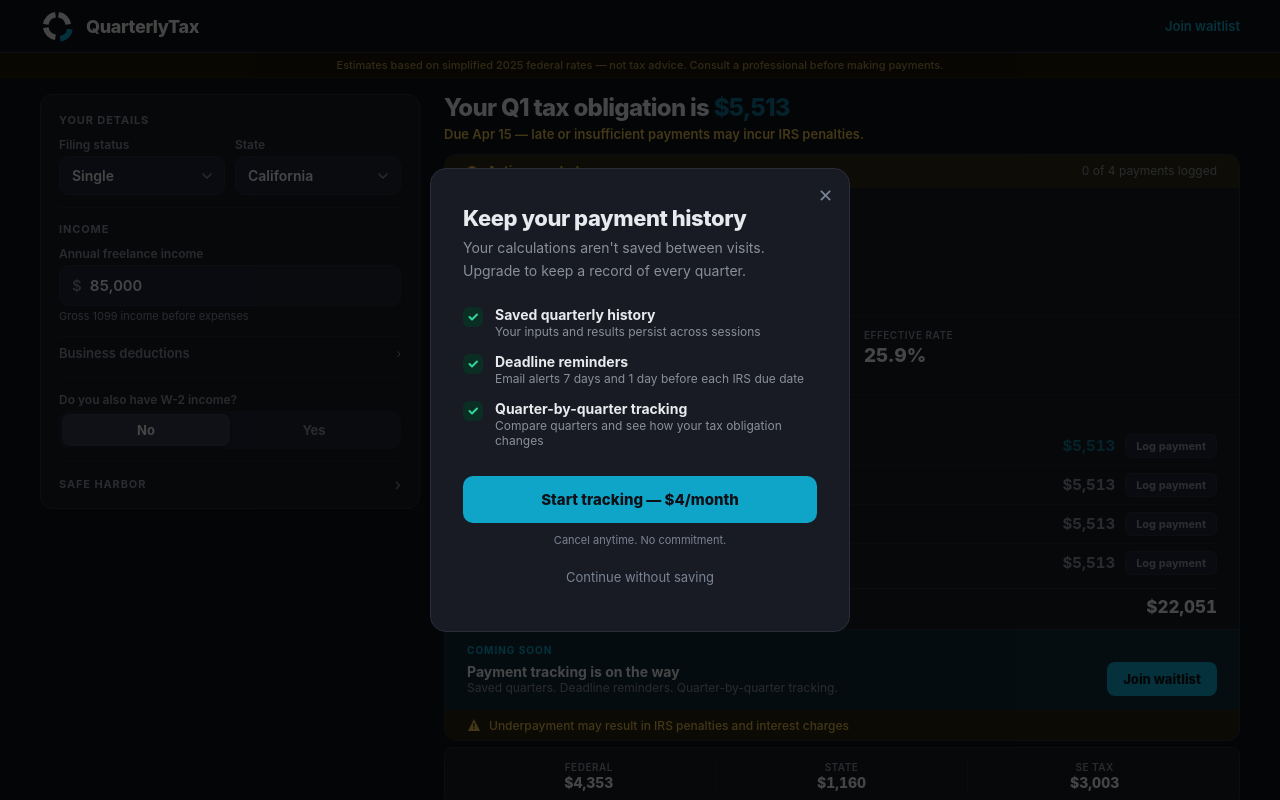
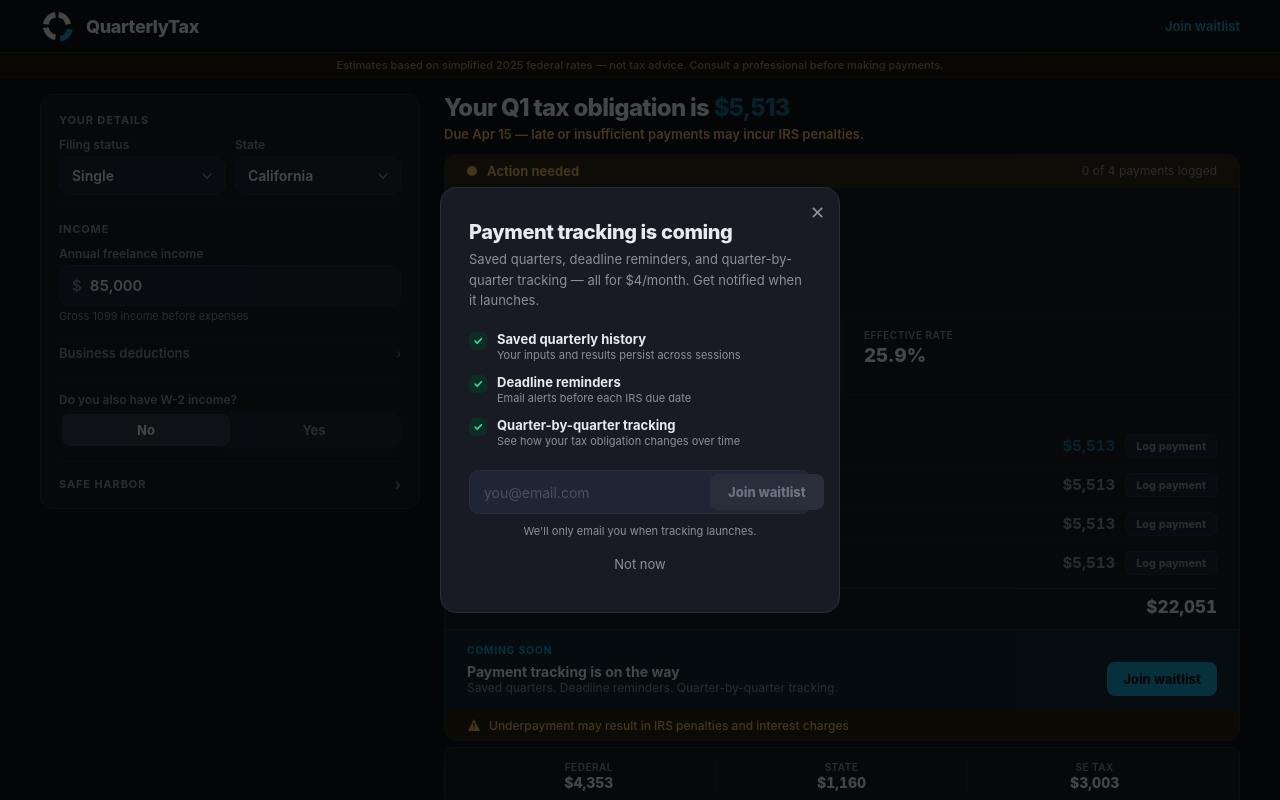
Before and after one commit to Tnellyy/Quarterlytax, a React (Vite) app: page / in a window 1280 px wide. Both pictures are taken after a click on the button "Join waitlist". Shown: the top 800 px of the page. Built offline with nearby package versions, Linux system fonts and the light colour scheme.

Commit message:
Update UpgradeModal.jsx

```diff
--- a/src/components/UpgradeModal.jsx
+++ b/src/components/UpgradeModal.jsx
@@ -1,69 +1,115 @@
+import { useState } from "react";
+
 export default function UpgradeModal({ open, onClose }) {
+  const [email, setEmail] = useState("");
+  const [submitted, setSubmitted] = useState(false);
+
   if (!open) return null;
 
+  const handleClose = () => { setSubmitted(false); setEmail(""); onClose(); };
+
   return (
-    <div onClick={onClose} style={{
+    <div onClick={handleClose} style={{
       position: "fixed", inset: 0, background: "rgba(0,0,0,.7)",
       display: "flex", alignItems: "center", justifyContent: "center",
       zIndex: 100, padding: 20,
     }}>
       <div onClick={(e) => e.stopPropagation()} style={{
         background: "#181b23", border: "1px solid #2a2e3a",
-        borderRadius: 16, padding: "36px 32px",
-        maxWidth: 420, width: "100%", position: "relative",
+        borderRadius: 16, padding: "32px 28px",
+        maxWidth: 400, width: "100%", position: "relative",
       }}>
-        <button onClick={onClose} style={{
-          position: "absolute", top: 16, right: 16,
-          background: "none", border: "none", fontSize: 18, color: "#7a8394", cursor: "pointer",
+        <button onClick={handleClose} style={{
+          position: "absolute", top: 14, right: 14,
+          background: "none", border: "none", fontSize: 18, color: "#8a919d", cursor: "pointer",
         }}>✕</button>
 
-        <div style={{ fontSize: 22, fontWeight: 800, color: "#e8eaed", letterSpacing: "-.02em", marginBottom: 6 }}>
-          Keep your payment history
+        {submitted ? (
+          <div style={{ textAlign: "center", padding: "12px 0" }}>
+            <div style={{ width: 40, height: 40, borderRadius: 10, background: "#0a2e23", display: "inline-flex", alignItems: "center", justifyContent: "center", marginBottom: 14 }}>
+              <svg width="20" height="20" viewBox="0 0 20 20" fill="none">
+                <path d="M4 10l4 4 8-8" stroke="#34d399" strokeWidth="2.5" strokeLinecap="round" strokeLinejoin="round" />
+              </svg>
             </div>
-        <div style={{ fontSize: 14, color: "#8b8f9a", marginBottom: 24, lineHeight: 1.6 }}>
-          Your calculations aren't saved between visits. Upgrade to keep a record of every quarter.
+            <div style={{ fontSize: 20, fontWeight: 800, color: "#e8eaed", marginBottom: 6 }}>You're on the list</div>
+            <div style={{ fontSize: 13, color: "#8b8f9a", marginBottom: 20, lineHeight: 1.6 }}>
+              We'll email <strong style={{ color: "#e8eaed" }}>{email}</strong> when payment tracking goes live.
+            </div>
+            <button onClick={handleClose} style={{
+              width: "100%", padding: "12px", background: "#202535", color: "#e8eaed",
+              borderRadius: 10, fontWeight: 700, fontSize: 14, border: "1px solid #2a2e3a",
+              cursor: "pointer", fontFamily: "inherit",
+            }}>Close</button>
+          </div>
+        ) : (
+          <>
+            <div style={{ fontSize: 20, fontWeight: 800, color: "#e8eaed", letterSpacing: "-.02em", marginBottom: 5 }}>
+              Payment tracking is coming
+            </div>
+            <div style={{ fontSize: 13, color: "#8b8f9a", marginBottom: 20, lineHeight: 1.6 }}>
+              Saved quarters, deadline reminders, and quarter-by-quarter tracking — all for $4/month. Get notified when it launches.
             </div>
 
-        <div style={{ display: "flex", flexDirection: "column", gap: 14, marginBottom: 28 }}>
+            <div style={{ display: "flex", flexDirection: "column", gap: 12, marginBottom: 22 }}>
               {[
                 { t: "Saved quarterly history", s: "Your inputs and results persist across sessions" },
-            { t: "Deadline reminders", s: "Email alerts 7 days and 1 day before each IRS due date" },
-            { t: "Quarter-by-quarter tracking", s: "Compare quarters and see how your tax obligation changes" },
+                { t: "Deadline reminders", s: "Email alerts before each IRS due date" },
+                { t: "Quarter-by-quarter tracking", s: "See how your tax obligation changes over time" },
               ].map((b, i) => (
-            <div key={i} style={{ display: "flex", gap: 12, alignItems: "flex-start" }}>
+                <div key={i} style={{ display: "flex", gap: 10, alignItems: "flex-start" }}>
                   <div style={{
-                width: 20, height: 20, borderRadius: 6, background: "#0a2e23",
+                    width: 18, height: 18, borderRadius: 5, background: "#0a2e23",
                     display: "flex", alignItems: "center", justifyContent: "center",
                     flexShrink: 0, marginTop: 1,
                   }}>
-                <svg width="12" height="12" viewBox="0 0 12 12" fill="none">
+                    <svg width="10" height="10" viewBox="0 0 12 12" fill="none">
                       <path d="M2.5 6l2.5 2.5 5-5" stroke="#34d399" strokeWidth="2" strokeLinecap="round" strokeLinejoin="round" />
                     </svg>
                   </div>
                   <div>
-                <div style={{ fontSize: 14, fontWeight: 700, color: "#e8eaed" }}>{b.t}</div>
-                <div style={{ fontSize: 12, color: "#8b8f9a", marginTop: 1 }}>{b.s}</div>
+                    <div style={{ fontSize: 13, fontWeight: 700, color: "#e8eaed" }}>{b.t}</div>
+                    <div style={{ fontSize: 11, color: "#8b8f9a", marginTop: 1 }}>{b.s}</div>
                   </div>
                 </div>
               ))}
             </div>
 
-        <button style={{
-          width: "100%", padding: "14px", background: "#0ea5c9", color: "#0f1117",
-          borderRadius: 10, fontWeight: 800, fontSize: 15, border: "none",
-          cursor: "pointer", fontFamily: "inherit", marginBottom: 10,
+            <div style={{
+              display: "flex", gap: 8, marginBottom: 10,
+              border: "1.5px solid #2a2e3a", borderRadius: 10,
+              background: "#202535", padding: "3px 3px 3px 14px",
+              alignItems: "center",
             }}>
-          Start tracking — $4/month
-        </button>
-        <div style={{ fontSize: 11, color: "#7a8394", textAlign: "center", marginBottom: 12 }}>
-          Cancel anytime. No commitment.
+              <input
+                type="email" value={email} placeholder="you@email.com"
+                onChange={(e) => setEmail(e.target.value)}
+                style={{
+                  flex: 1, border: "none", outline: "none", background: "transparent",
+                  color: "#e8eaed", fontSize: 14, fontFamily: "inherit", padding: "8px 0",
+                }}
+              />
+              <button
+                onClick={() => { if (email.includes("@")) setSubmitted(true); }}
+                disabled={!email.includes("@")}
+                style={{
+                  padding: "10px 18px", background: email.includes("@") ? "#0ea5c9" : "#2a2e3a",
+                  color: email.includes("@") ? "#0f1117" : "#6b7280",
+                  borderRadius: 8, fontWeight: 800, fontSize: 13, border: "none",
+                  cursor: email.includes("@") ? "pointer" : "default", fontFamily: "inherit",
+                  transition: "all .15s", flexShrink: 0,
+                }}
+              >Join waitlist</button>
             </div>
-        <button onClick={onClose} style={{
-          width: "100%", padding: "10px", background: "none", border: "none",
-          fontSize: 13, color: "#7a8394", cursor: "pointer", fontFamily: "inherit",
-        }}>
-          Continue without saving
-        </button>
+
+            <div style={{ fontSize: 11, color: "#8a919d", textAlign: "center", marginBottom: 10 }}>
+              We'll only email you when tracking launches.
+            </div>
+            <button onClick={handleClose} style={{
+              width: "100%", padding: "8px", background: "none", border: "none",
+              fontSize: 13, color: "#8a919d", cursor: "pointer", fontFamily: "inherit",
+            }}>Not now</button>
+          </>
+        )}
       </div>
     </div>
   );
```
Lines whose indentation alone changed are shown as unchanged.
